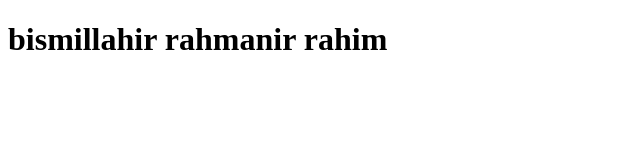
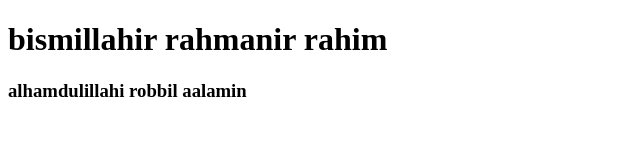
Before and after one commit to runarman/run-again, a plain HTML site: page index.html in a window 1280 px wide. Shown: the whole page, without its empty margins (0-640 px from the left). Drawn offline with Linux system fonts and the light colour scheme.

Commit message:
alhamdulillah

```diff
--- a/index.html
+++ b/index.html
@@ -7,5 +7,6 @@
 </head>
 <body>
     <h1>bismillahir rahmanir rahim</h1>
+    <h3>alhamdulillahi robbil aalamin</h3>
 </body>
 </html>
```
